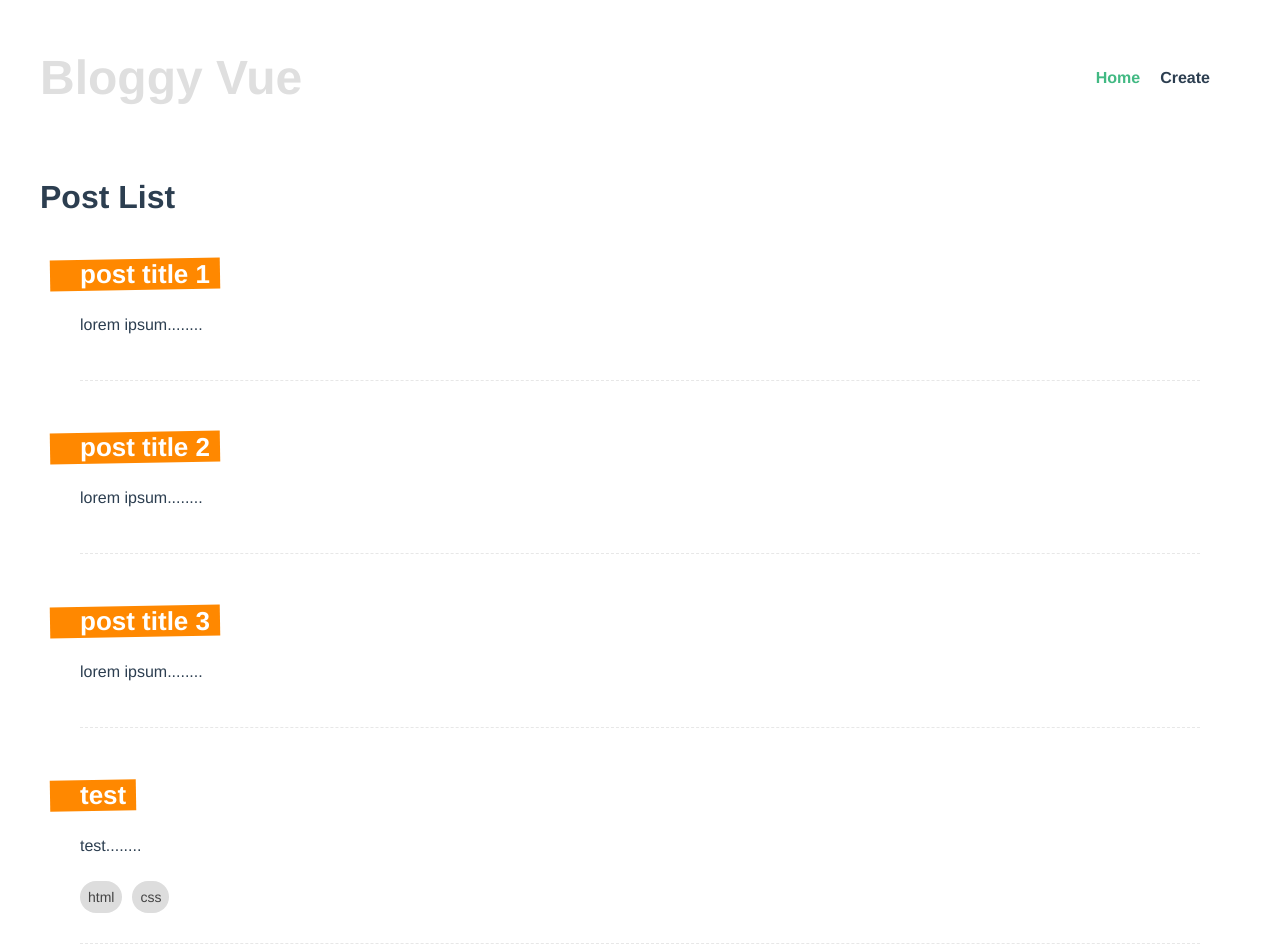
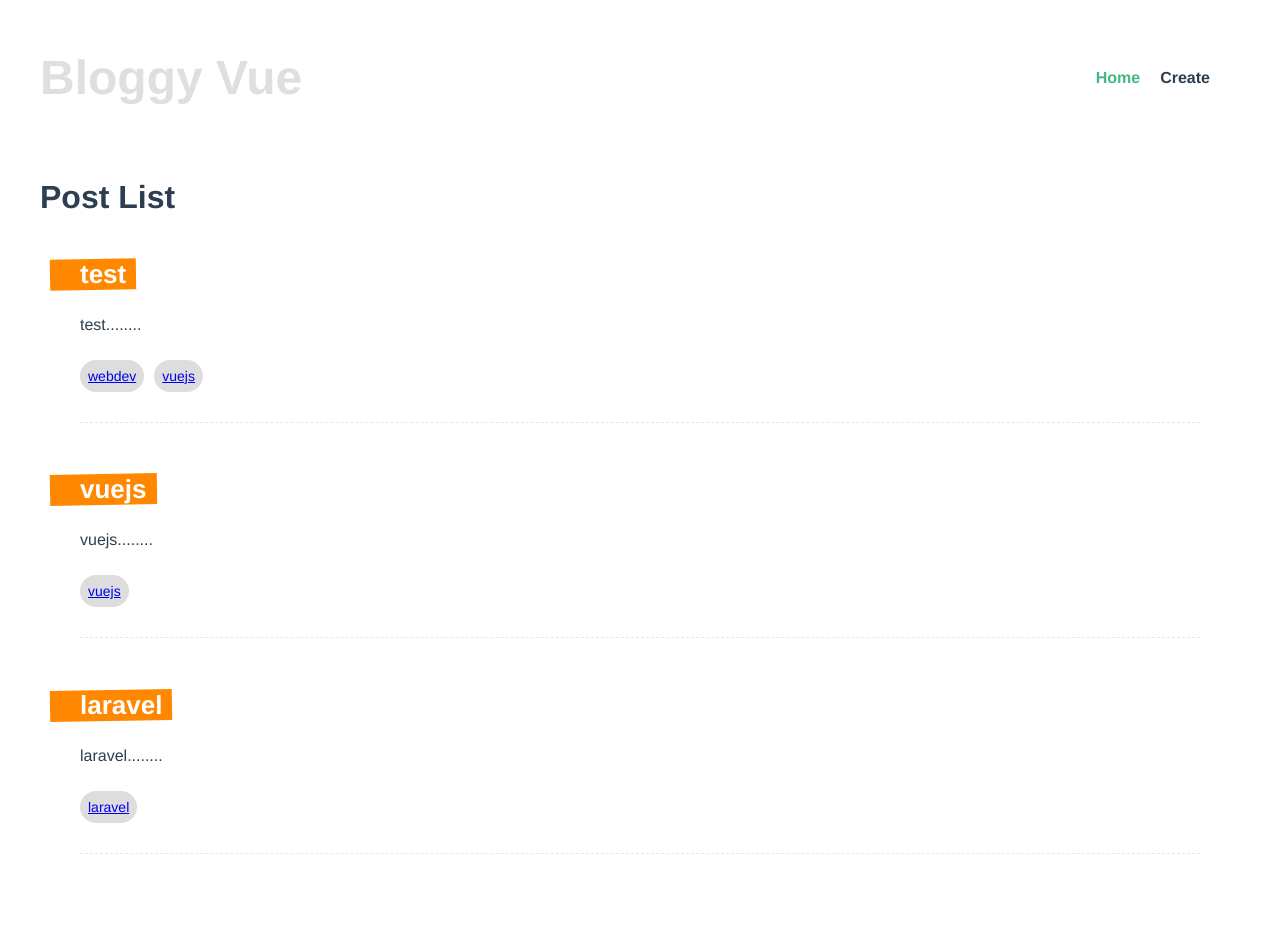
Before and after one commit to ZinKoLwin-terminator/Vue_Blog_System, a Vue app: page / in a window 1280 px wide. Shown: the top 952 px of the page. After the commit the page ends 902 px from the top, so only its background shows below. Built offline with nearby package versions, Linux system fonts and the light colour scheme; data requests are answered from the project's data file.

Commit message:
creating a tag route

```diff
--- a/database/db.json
+++ b/database/db.json
@@ -1,44 +1,27 @@
 {
   "posts": [
-    {
-      "title": "post title 1",
-      "id": 1,
-      "body": "lorem ipsum"
-    },
-    {
-      "title": "post title 2",
-      "id": 2,
-      "body": "lorem ipsum"
-    },
-    {
-      "title": "post title 3",
-      "id": 3,
-      "body": "lorem ipsum"
-    },
     {
       "title": "test",
       "body": "test",
       "tags": [
-        "html",
-        "css"
+        "webdev",
+        "vuejs"
       ],
       "id": 4
     },
     {
-      "title": "apple",
-      "body": "apple",
+      "title": "vuejs",
+      "body": "vuejs",
       "tags": [
-        "html",
-        "css"
+        "vuejs"
       ],
       "id": 5
     },
     {
-      "title": "apple",
-      "body": "apple",
+      "title": "laravel",
+      "body": "laravel",
       "tags": [
-        "html",
-        "css"
+        "laravel"
       ],
       "id": 6
     }
--- a/src/components/SinglePost.vue
+++ b/src/components/SinglePost.vue
@@ -5,7 +5,9 @@
     </router-link>
     <p>{{cutPostBody}}</p>
     <div v-for="tag in post.tags" :key="tag" class="pill">
-       {{ tag }}
+      <router-link :to="{name:'tag',params:{tag}}">
+        {{ tag }}
+      </router-link>
     </div>
 </div>
 </template>
--- a/src/router/index.js
+++ b/src/router/index.js
@@ -2,6 +2,7 @@ import { createRouter, createWebHistory } from 'vue-router'
 import HomeView from '../views/HomeView.vue'
 import DetailView from '../views/DetailView.vue'
 import CreateView from '../views/CreateView.vue'
+import TagView from '../views/TagView.vue'
 const routes = [
   {
     path: '/',
@@ -19,6 +20,13 @@ const routes = [
     path: "/create",
     name: "create",
     component:CreateView
+  },
+  {
+    path: "/tags/:tag",
+    name: "tag",
+    component: TagView,
+    props:true
+
   }
 
 
--- a/src/views/CreateView.vue
+++ b/src/views/CreateView.vue
@@ -11,7 +11,7 @@
     <div v-for="tag in tags" :key="tag" class="pill">
       {{tag}}
     </div>
-    <button>add post</button>
+    <button style="cursor: pointer;">add post</button>
   </form>
 </template>
 
--- /dev/null
+++ b/src/views/TagView.vue
@@ -0,0 +1,37 @@
+<template>
+  <div v-if="error">
+    <p>{{ error }}</p>
+
+  </div>
+  <div v-if="posts.length">
+   <PostList :posts="filterPosts"></PostList>
+  </div>
+  <div v-else>
+loading...
+  </div>
+</template>
+
+<script>
+import PostList from '../components/PostList'
+import { computed } from 'vue';
+import getPosts from '../composables/getPosts'
+export default {
+  components: { PostList },
+
+    props: ["tag"],
+    setup(props) {
+        let { posts, error, load } = getPosts();
+        load();
+        let filterPosts = computed(() => {
+            return posts.value.filter((post) => {
+                return post.tags.includes(props.tag);
+            })
+        })
+        return { posts, error,filterPosts };
+    }
+}
+</script>
+
+<style>
+
+</style>
```
